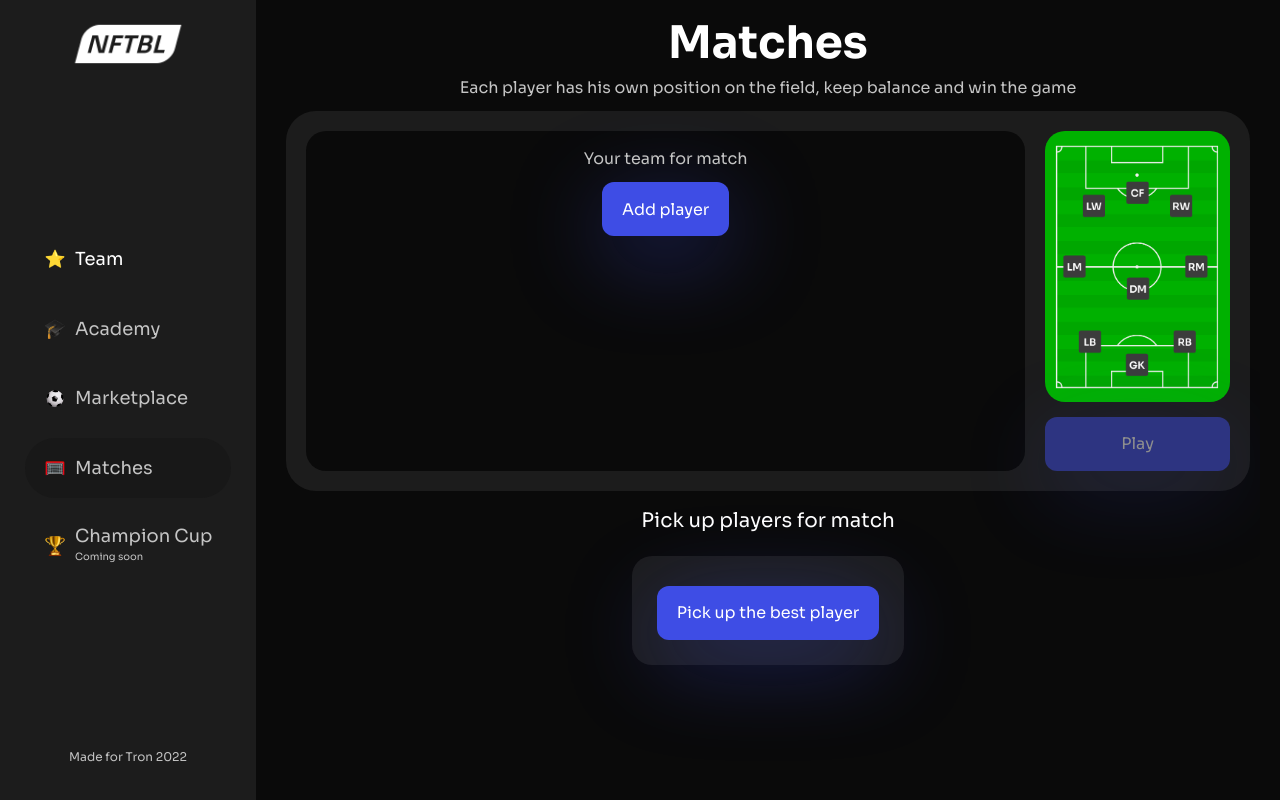
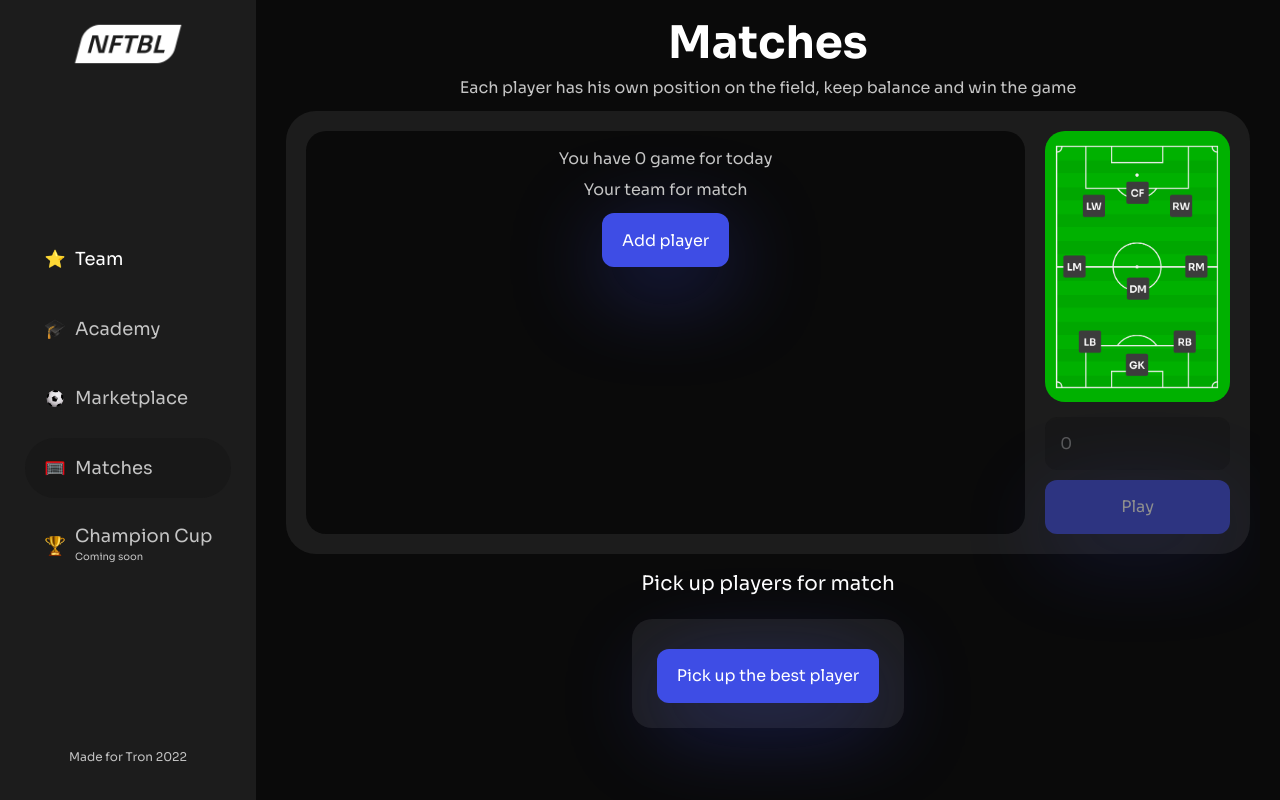
Before and after one commit to mike-petrov/nftbl-game, a React (Create React App) app in the folder web/: page /battles in a window 1280 px wide. Built offline with nearby package versions, Linux system fonts and the light colour scheme.

Commit message:
Add betAmount
Signed-off-by: Mike Petrov <mis5116@yandex.ru>

```diff
--- a/web/src/Containers/Battles.jsx
+++ b/web/src/Containers/Battles.jsx
@@ -1,4 +1,4 @@
-import React, { useState } from 'react';
+import React, { useState, useEffect } from 'react';
 import { Link } from 'react-router-dom';
 import { FontAwesomeIcon } from '@fortawesome/react-fontawesome';
 import Pizzicato from 'pizzicato';
@@ -14,9 +14,21 @@ const Battles = ({
     setTokens,
     onPopup,
   }) => {
+  const [playerLimit, setPlayerLimit] = useState(0);
+  const [betAmount, setBetAmount] = useState(0);
   const [gamePlayers, setGamePlayers] = useState([]);
   const [start, setStart] = useState(false);
   const [gameScore, setGameScore] = useState(null);
+
+
+  useEffect(() => {
+    if (typeof contracts.FootballGame !== 'string' && betAmount !== 0) {
+      contracts.FootballGame.getEnergy(1).call().then((playerHex) => {
+        setPlayerLimit(Number(playerHex._hex) / 10);
+      });
+    }
+  }, [contracts]); // eslint-disable-line react-hooks/exhaustive-deps
+
 
   const onScroll = () => {
     const scrollDiv = document.getElementById("scroll_anchor").offsetTop - 111;
@@ -36,10 +48,10 @@ const Battles = ({
 	};
 
   const onStart = () => {
-    if (tokens.balls > 26160338) {
+    if (betAmount > 0 && betAmount <= tokens.balls) {
       contracts.FootballGame.players().call().then((playerHex) => {
         // const address = window.tronLink.tronWeb.address.fromHex(playerHex);
-        contracts.FootballGame.play(Number(players[0].id), Number(players[1].id)).send().then((resultGame) => {
+        contracts.FootballGame.play(1, betAmount).send().then((resultGame) => {
           setStart(true);
           const checkEvent = setInterval(() => {
             fetch(`https://api.shasta.trongrid.io/v1/transactions/${resultGame}/events`, {
@@ -53,18 +65,20 @@ const Battles = ({
 
                 clearInterval(checkEvent);
 
+                setPlayerLimit(playerLimit - 1);
+
                 let attackerScore = Math.ceil(Math.random() * 5);
                 let defenderScore = Math.ceil(Math.random() * 5)
                 if (response.data[0].result.result === '1') {
                   if (attackerScore <= defenderScore) {
                     attackerScore = Math.ceil(Math.random() * (5 - defenderScore + 1) + defenderScore + 1);
                   }
-                  setTokens({...tokens, balls: tokens.balls + response.data[0].block_number });
+                  setTokens({...tokens, balls: tokens.balls + betAmount });
                 } else if (response.data[0].result.result === '2') {
                   if (defenderScore <= attackerScore) {
                     defenderScore = Math.ceil(Math.random() * (5 - attackerScore + 1) + attackerScore + 1);
                   }
-                  setTokens({...tokens, balls: tokens.balls - response.data[0].block_number });
+                  setTokens({...tokens, balls: tokens.balls - betAmount });
                 } else {
                   attackerScore = defenderScore;
                 }
@@ -73,7 +87,6 @@ const Battles = ({
                   attackerId: attackerScore,
                   defenderId: defenderScore,
                   score: Number(response.data[0].result.result),
-                  sum: response.data[0].block_number,
                 });
               }
             });
@@ -81,12 +94,13 @@ const Battles = ({
         });
       });
     } else {
-      onPopup('error', `Not enough Balls for game. Needs more: ${26160338 - tokens.balls})`);
+      onPopup('error', 'Wrong bet amount');
     }
 	};
 
   const onReStart = () => {
     setStart(false);
+    setBetAmount(0);
     setGameScore(null);
 	};
 
@@ -124,6 +138,7 @@ const Battles = ({
             {!start ? (
               <>
                 <div className="p2p_block_left">
+                  <div className="subtitle">{`You have ${playerLimit} game for today`}</div>
                   <div className="subtitle">Your team for match</div>
                   {gamePlayers && gamePlayers.map((player, index) => (
                     <div className="p2p_position_block" key={player.id}>
@@ -147,6 +162,13 @@ const Battles = ({
                 </div>
                 <div className="p2p_block_right">
                   <img src="./img/map.png" alt="" />
+                  <input
+                    placeholder="Your bet"
+                    type="text"
+                    value={betAmount}
+                    onChange={(e) => setBetAmount(e.target.value)}
+                    style={{ width: 'calc(100% - 30px)', margin: '10px 0 0 0', height: 53 }}
+                  />
                   <div
                     className="btn"
                     onClick={() => gamePlayers.length === 5 ? onStart() : ''}
@@ -179,7 +201,7 @@ const Battles = ({
                       <div className="p2p_rewards">
                         <div>
                           <img src="./img/goal.png" alt="" />
-                          {gameScore.score === 1 ? <span>{`+ ${gameScore.sum}`}</span> : <span>{`- ${gameScore.sum}`}</span>}
+                          {gameScore.score === 1 ? <span>{`+ ${betAmount}`}</span> : <span>{`- ${betAmount}`}</span>}
                         </div>
                       </div>
                     )}
```
